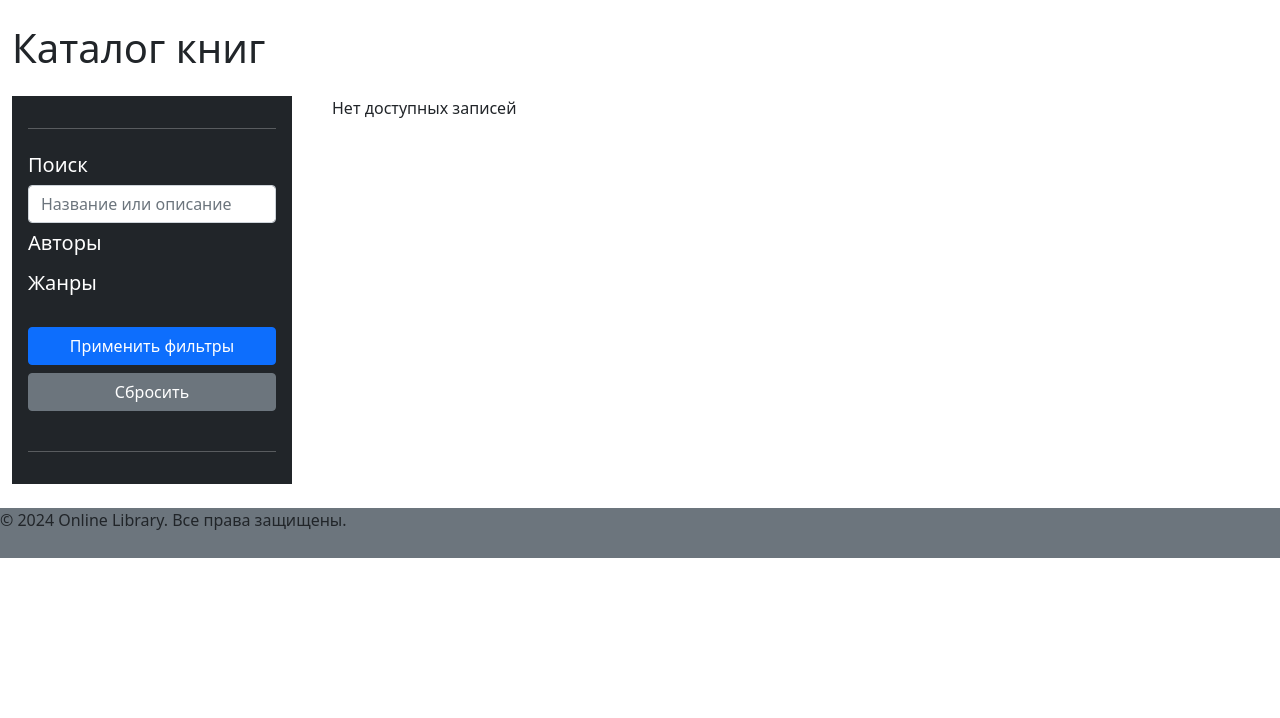
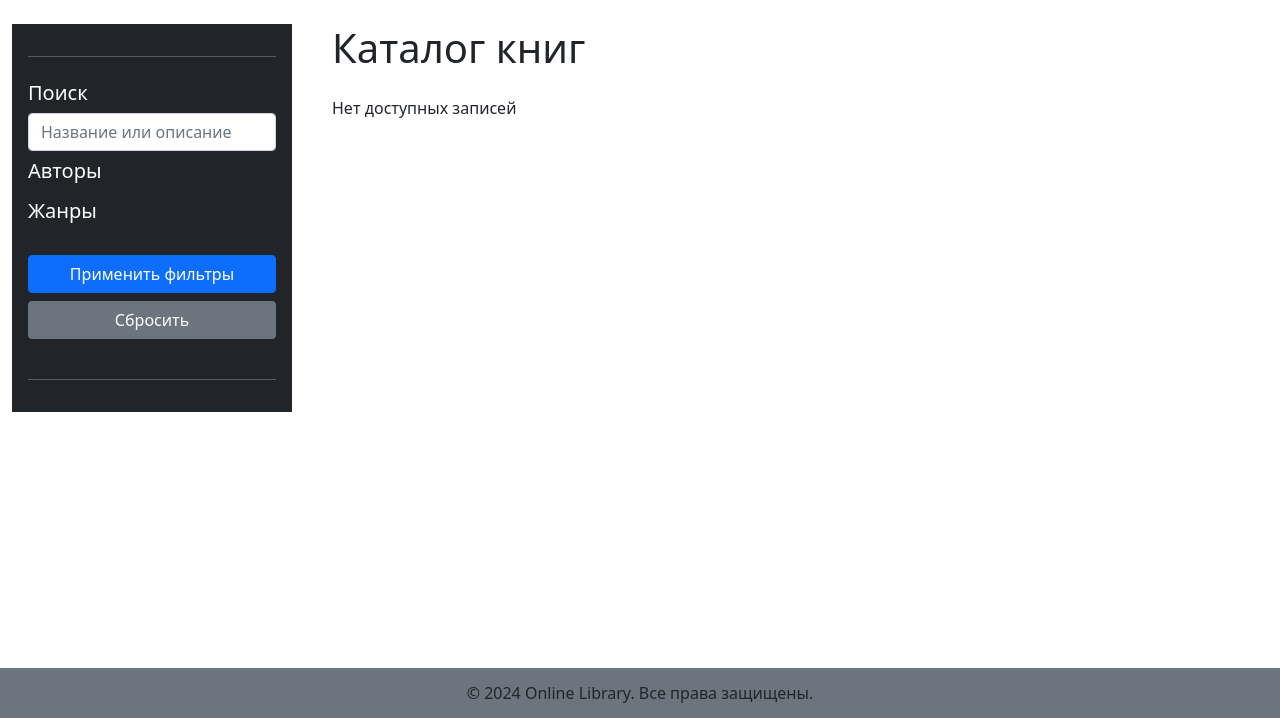
Before and after one commit to Zaur1315/OnlineLibrary, a Symfony app: template templates/book/index.html.twig in a window 1280 px wide. Shown: the part 121-839 px from the top of the page. Before the commit the page ends 679 px from the top, so only its background shows below. Run offline with Twig, Linux system fonts and the light colour scheme; the template is opened without the code that fills it, so the values that code supplies are empty; some libraries are stand-ins or nearby versions.

Commit message:
front done

```diff
--- a/templates/book/index.html.twig
+++ b/templates/book/index.html.twig
@@ -3,10 +3,7 @@
 {% block title %}Каталог книг{% endblock %}
 
 {% block body %}
-    <div class="container-fluid my-4">
-        <h1 class="mb-4">Каталог книг</h1>
-
-
+    <div class="container-fluid my-4" style="min-height: 77.5vh">
         <div class="row">
             <div class="col-3">
                 <div class="d-flex flex-column flex-shrink-0 p-3 text-white bg-dark" style="width: 280px;">
@@ -59,6 +56,8 @@
                 </div>
             </div>
             <div class="col-9">
+                <h1 class="mb-4">Каталог книг</h1>
+
                 <div class="row">
                     {% for book in books %}
                         <div class="col-lg-3 col-md-4 col-sm-6 mb-4">
--- a/templates/home_page/index.html.twig
+++ b/templates/home_page/index.html.twig
@@ -4,7 +4,7 @@
 
 {% block body %}
 
-    <div class="bgc" style="background-color: #212529; height: 85vh">
+    <div class="bgc" style="background-color: #212529; height: 82.5vh">
         <div id="mainSlider" class="carousel slide" data-bs-ride="carousel" style="height: 70vh;">
             <div class="carousel-inner" style="height: 100%">
                 <div class="carousel-item active" style="height: 100%; position: relative">
--- a/templates/partials/footer.html.twig
+++ b/templates/partials/footer.html.twig
@@ -1,2 +1,2 @@
-<footer style="height: 50px; background-color: #6c757d">© 2024 Online Library. Все права защищены.</footer>
+<footer style="height: 50px; background-color: #6c757d; display: flex; justify-content: center; align-items: center;">© 2024 Online Library. Все права защищены.</footer>
 <script src="https://cdn.jsdelivr.net/npm/bootstrap@5.0.2/dist/js/bootstrap.bundle.min.js" integrity="sha384-MrcW6ZMFYlzcLA8Nl+NtUVF0sA7MsXsP1UyJoMp4YLEuNSfAP+JcXn/tWtIaxVXM" crossorigin="anonymous"></script>
--- a/templates/partials/header.html.twig
+++ b/templates/partials/header.html.twig
@@ -1,6 +1,6 @@
 <nav class="navbar navbar-expand-lg navbar-dark bg-dark">
     <div class="container-fluid">
-        <a class="navbar-brand" href="{{ path('app_book_index') }}"><img src="{{ asset('images/logo.png') }}" alt="Логотип" class="logo" width="100"></a>
+        <a class="navbar-brand" href="/"><img src="{{ asset('images/logo.png') }}" alt="Логотип" class="logo" width="100"></a>
         <button class="navbar-toggler" type="button" data-bs-toggle="collapse" data-bs-target="#navbarNav" aria-controls="navbarNav" aria-expanded="false" aria-label="Toggle navigation">
             <span class="navbar-toggler-icon"></span>
         </button>
--- a/templates/review/new.html.twig
+++ b/templates/review/new.html.twig
@@ -4,7 +4,7 @@
 
 {% block body %}
 
-    <div class="container mt-5 mb-5">
+    <div class="container mt-5 mb-5" style="height: 72.5vh">
         <div class="row">
             <div class="col-12">
                 <div class="card">
```
